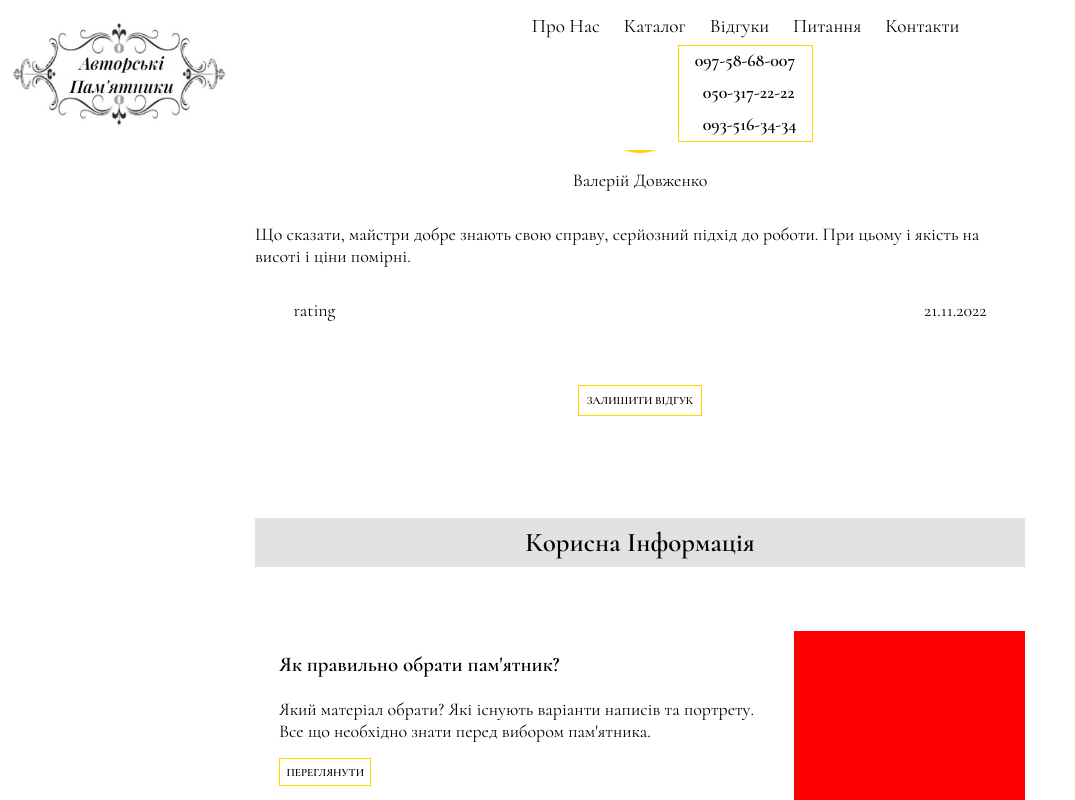
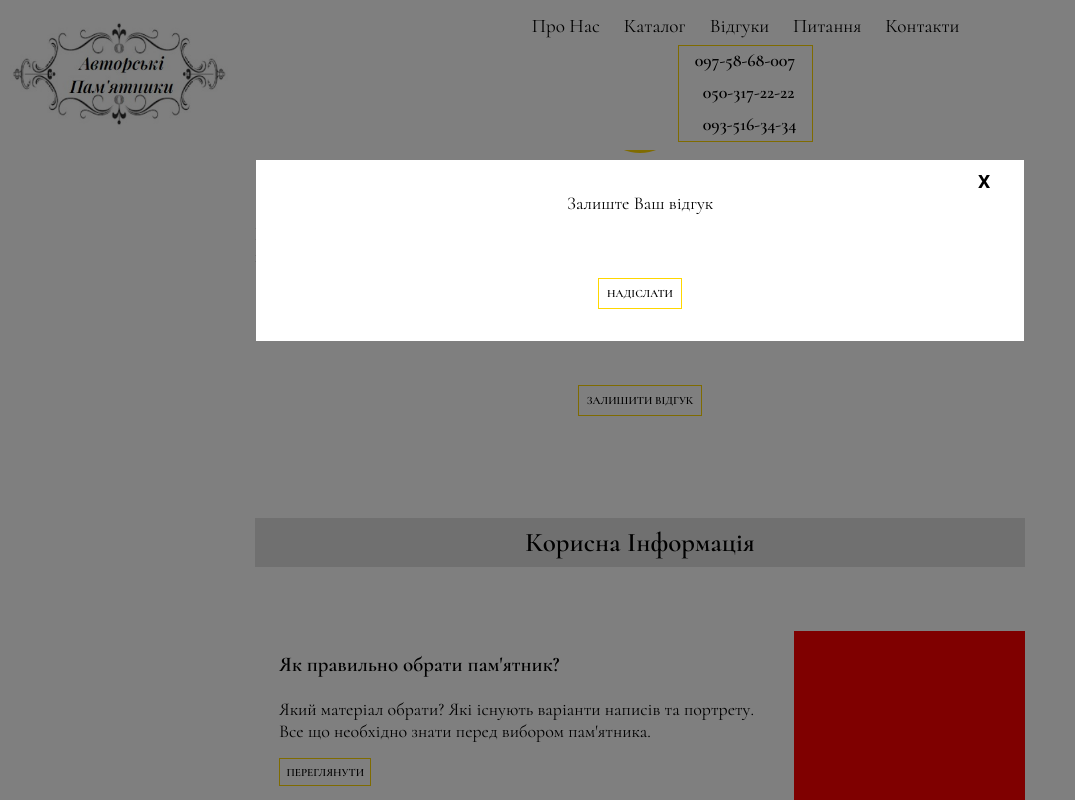
Before and after one commit to Setvioss/setvioss.github.io, a plain HTML site: page index.html in a window 1280 px wide. Both pictures are taken after a click on the button "ЗАЛИШИТИ ВІДГУК". Shown: the part 2973-3773 px from the top of the page, without its empty margins (0-1075 px from the left). Drawn offline with Linux system fonts and the light colour scheme; a web font is replaced by a local one.

Commit message:
add testimonial_modal

```diff
--- a/index.html
+++ b/index.html
@@ -55,7 +55,7 @@
                     <a href="#info">Cтатті</a>
                 </li>-->
                 <li class="header-nav_list__item">
-                    <a href="#info">Відгуки</a>
+                    <a href="#testimonials">Відгуки</a>
                 </li>
                 <li class="header-nav_list__item">
                     <a href="#info">Питання</a>
@@ -269,6 +269,14 @@
 
         <section id="testimonials">
 
+            <div class="testimonials_modal">
+                <p>Залиште Ваш відгук</p>
+
+                <button class="button testimonials_modal_button">Надіслати</button>
+                <button class="button testimonials_modal_close_button">x</button>
+
+            </div>
+
             <h2 class="h2">
                 Відгуки клієнтів
             </h2>
@@ -358,7 +366,7 @@
             </div>
 
 
-            <button class="button testimonails-button">Залишити відгук</button>
+            <button class="button testimonials-button">Залишити відгук</button>
 
 
         </section>
--- a/main.scss
+++ b/main.scss
@@ -209,6 +209,49 @@ main {
 
 #testimonials  {
 
+    .testimonials_modal {
+        position: fixed;
+        display: none;
+        z-index: 200;
+        top: 20%;
+        left: 20%;
+        width: 60%;
+        background-color: white;
+        text-align: center;
+
+        &.testimonials_modal_active {
+            display: block;
+        }
+
+        p {
+            padding: 2rem;
+        }
+
+        .testimonials_modal_button {
+            margin: 2rem auto;
+
+        }
+
+        .testimonials_modal_close_button {
+            position: absolute;
+            top: 4%;
+            right: 4%;
+            padding: .2rem;
+            margin: 0;
+            border: none;
+            font: {
+                size: 1.2rem;
+                weight: bold;
+                family: Roboto;
+            }
+
+            &:hover {
+                background-color: white;
+            }
+
+        }
+    }
+
     .testimonial-container{
         display: flex;
         flex-direction: column;
@@ -234,7 +277,7 @@ main {
         }
     }
 
-    .testimonails-button {
+    .testimonials-button {
         margin: 0 auto;
     }
 }
--- a/shared.js
+++ b/shared.js
@@ -40,3 +40,26 @@ document.addEventListener('scroll', () => {
     }
 
 })
+
+const testimonials_button = document.querySelector('.testimonials-button');
+const backdrop = document.querySelector('.backdrop');
+const testimonials_modal = document.querySelector('.testimonials_modal');
+const testimonials_modal_close_button = document.querySelector('.testimonials_modal_close_button');
+const testimonials_modal_button = document.querySelector('.testimonials_modal_button');
+
+testimonials_button.addEventListener('click', () => {
+
+    backdrop.classList.add('backdrop-active');
+    testimonials_modal.classList.add('testimonials_modal_active')
+
+    testimonials_modal_close_button.addEventListener('click', () => {
+        backdrop.classList.remove('backdrop-active');
+        testimonials_modal.classList.remove('testimonials_modal_active')
+    })
+
+    testimonials_modal_button.addEventListener('click', () => {
+        backdrop.classList.remove('backdrop-active');
+        testimonials_modal.classList.remove('testimonials_modal_active')
+    })
+
+})
--- a/shared.scss
+++ b/shared.scss
@@ -76,6 +76,10 @@ li {
     width: 100vw;
     height: 100vh;
     background: rgba(0, 0, 0, 0.5);
+
+    &.backdrop-active {
+        display: block;
+    }
 
 }
 
```
Also changed, not shown: main.css, shared.css, 2 other files.
